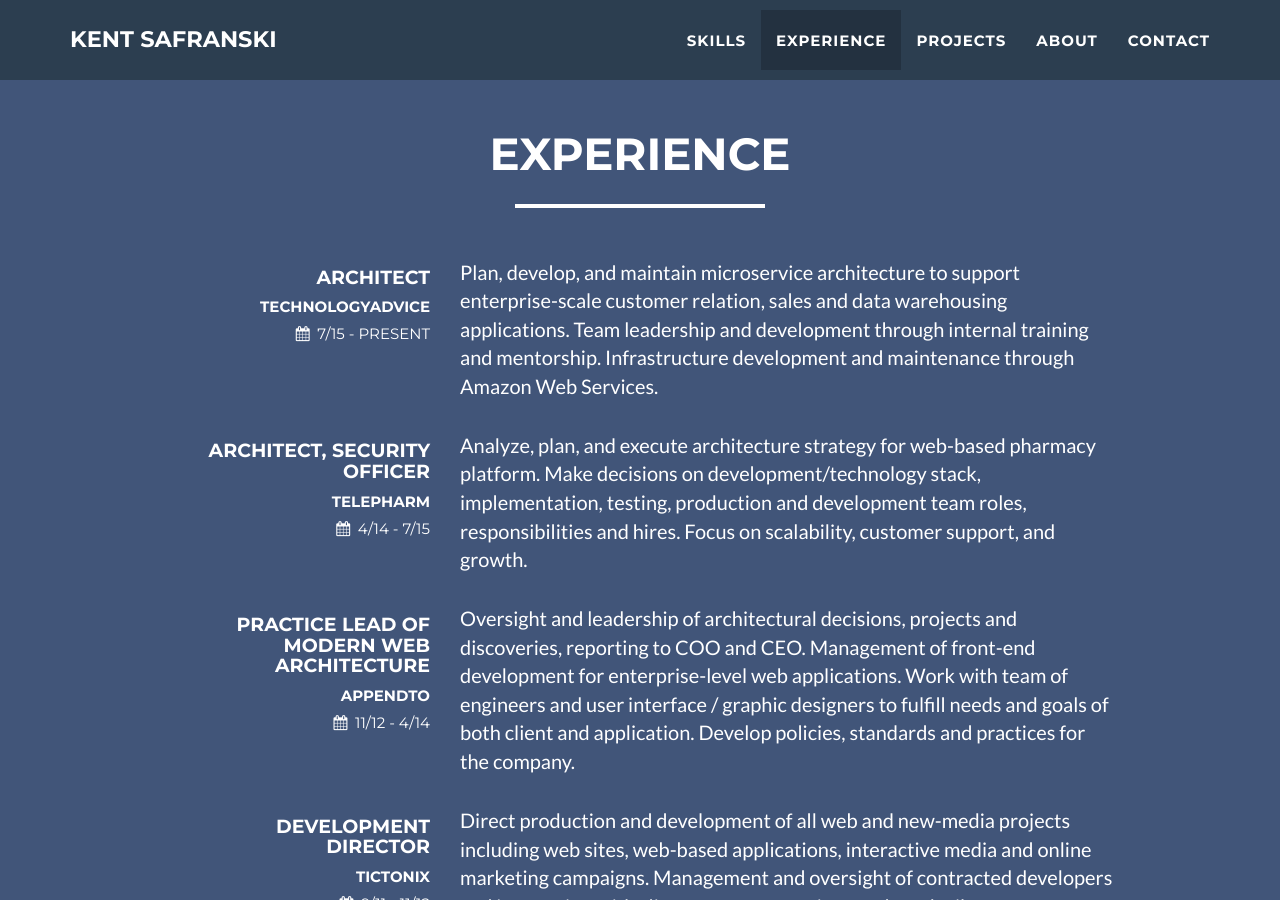
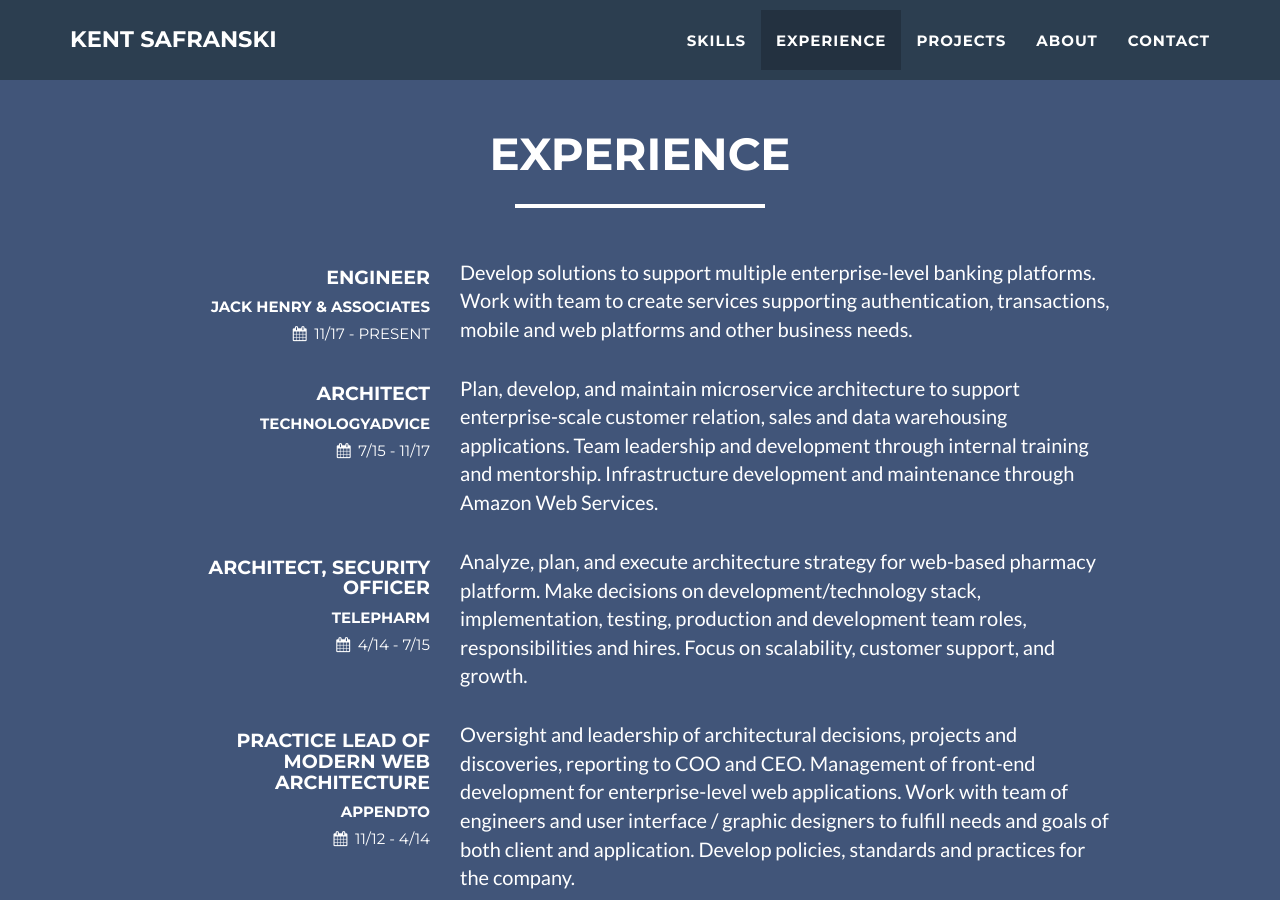
Before and after one commit to ksafranski/ksafranski.github.io, a Jekyll site: the page built from index.html, in a window 1280 px wide and 900 px high, scrolled down 2033 px. Built offline with Jekyll 4.4.1, drawn with Linux system fonts in a browser that asks for light colours.

Commit message:
feat(experience): updates for new position

```diff
--- a/_includes/experience.html
+++ b/_includes/experience.html
@@ -9,9 +9,23 @@
             </div>
             <div class="row">
                 <div class="col-lg-3 col-lg-offset-1 section-heading">
+                    <h4>Engineer</h4>
+                    <h5>Jack Henry &amp; Associates</h5>
+                    <h5 class="experience-date"><i class="fa fa-calendar"></i>11/17 - Present</h5>
+                </div>
+                <div class="col-lg-7">
+                    <p>
+                        Develop solutions to support multiple enterprise-level banking platforms. Work with
+                        team to create services supporting authentication, transactions, mobile and web platforms
+                        and other business needs.
+                    </p>
+                </div>
+            </div>
+            <div class="row">
+                <div class="col-lg-3 col-lg-offset-1 section-heading">
                     <h4>Architect</h4>
                     <h5>TechnologyAdvice</h5>
-                    <h5 class="experience-date"><i class="fa fa-calendar"></i>7/15 - Present</h5>
+                    <h5 class="experience-date"><i class="fa fa-calendar"></i>7/15 - 11/17</h5>
                 </div>
                 <div class="col-lg-7">
                     <p>
```
